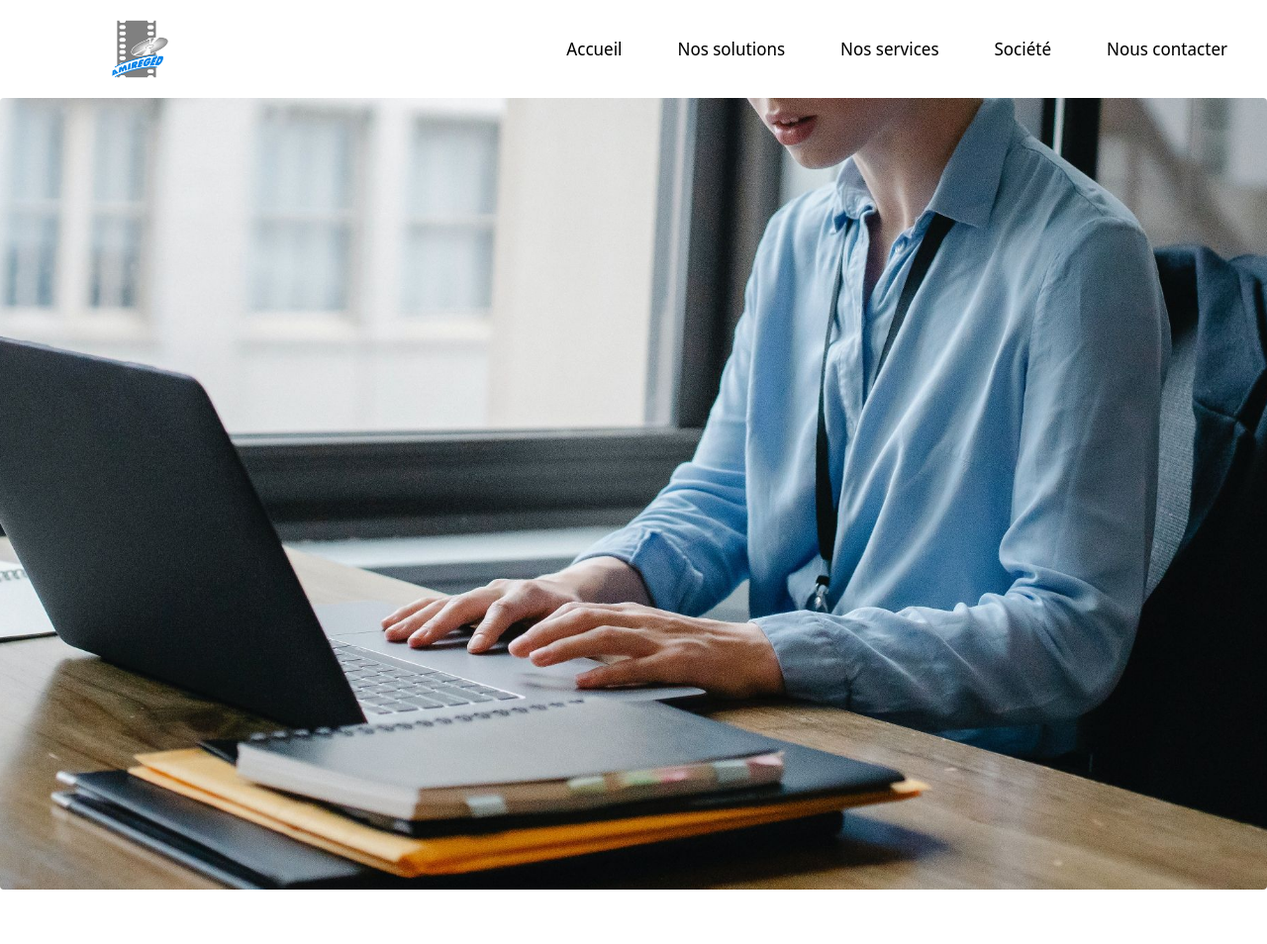
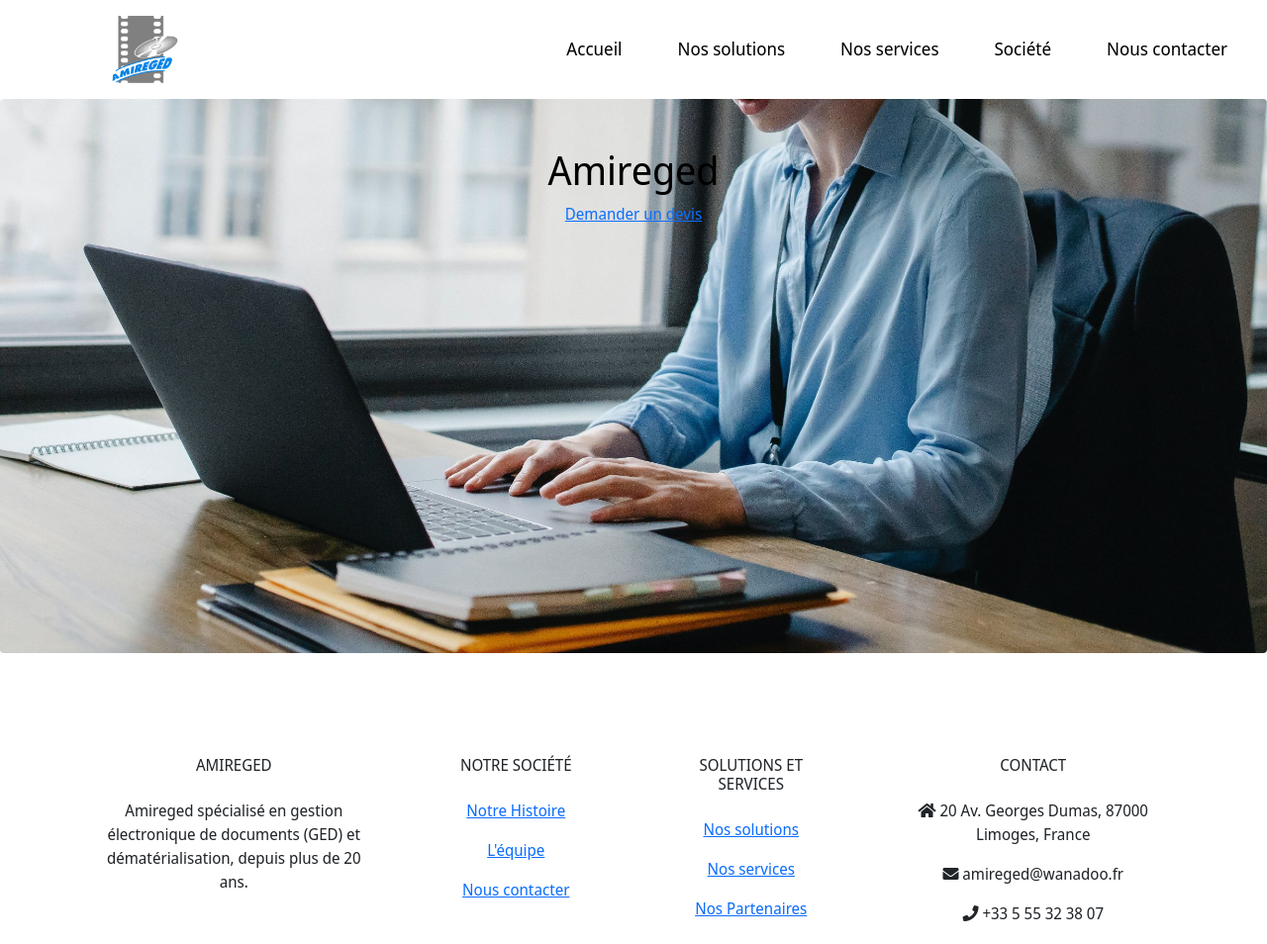
Before and after one commit to CatHarsis39/amireged-website, a plain HTML site: page index.html in a window 1280 px wide. Shown: the top 954 px of the page at 99% size. Drawn offline with nearby package versions, Linux system fonts and the light colour scheme.

Commit message:
footer sorted

```diff
--- a/index.html
+++ b/index.html
@@ -71,7 +71,9 @@
         </div>
       </div>
     </nav>
+    <!-- Navbar -->
 
+    <!-- intro picture -->
     <div
       class="
         bg-image
@@ -84,10 +86,18 @@
         d-flex
         flex-column
         align-items-center
-        justify-content-center
+        justify-content-start
       "
       id="intro"
-    ></div>
+    >
+      <h1>Amireged</h1>
+      <a href="mailto: amireged@wanadoo.fr">Demander un devis</a>
+    </div>
+    <!-- intro picture -->
+
+    <!-- Unique approach -->
+
+    <!-- Unique approach -->
 
     <!-- Footer -->
     <footer class="page-footer font-small mdb-color pt-4">
@@ -160,7 +170,7 @@
         <hr />
 
         <!-- Grid row -->
-        <div class="row d-flex align-items-start">
+        <div class="row d-flex align-items-center">
           <!-- Grid column -->
           <div class="col-md-7 col-lg-8">
             <!--Copyright-->
--- a/styles.css
+++ b/styles.css
@@ -8,7 +8,7 @@
 }
 
 .logo {
-  max-width: 60px;
+  max-width: 70px;
   margin-left: 100px;
 }
 
@@ -25,7 +25,7 @@
 
 #intro {
   background-image: url("media/intro-resize.jpg");
-  height: 100vh;
+  height: 70vh;
   background-position: center center;
   background-repeat: no-repeat;
   background-attachment: fixed;
```
